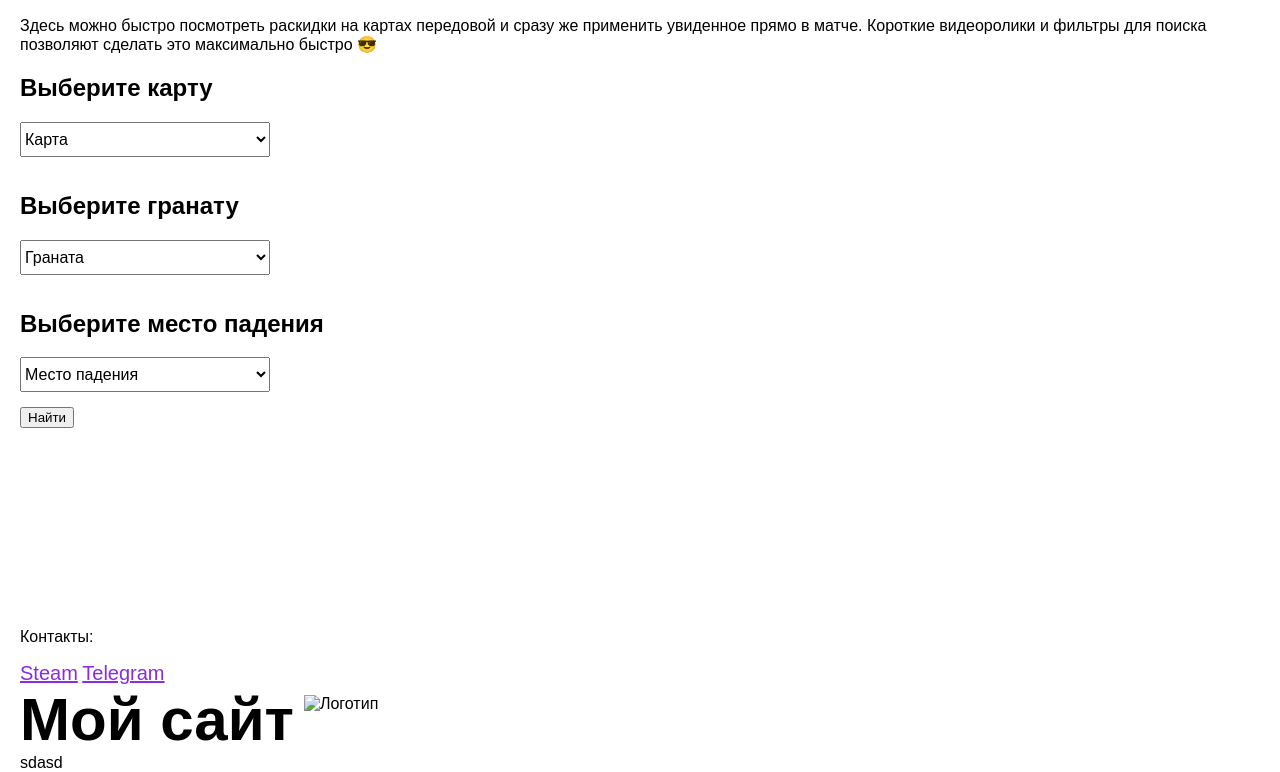
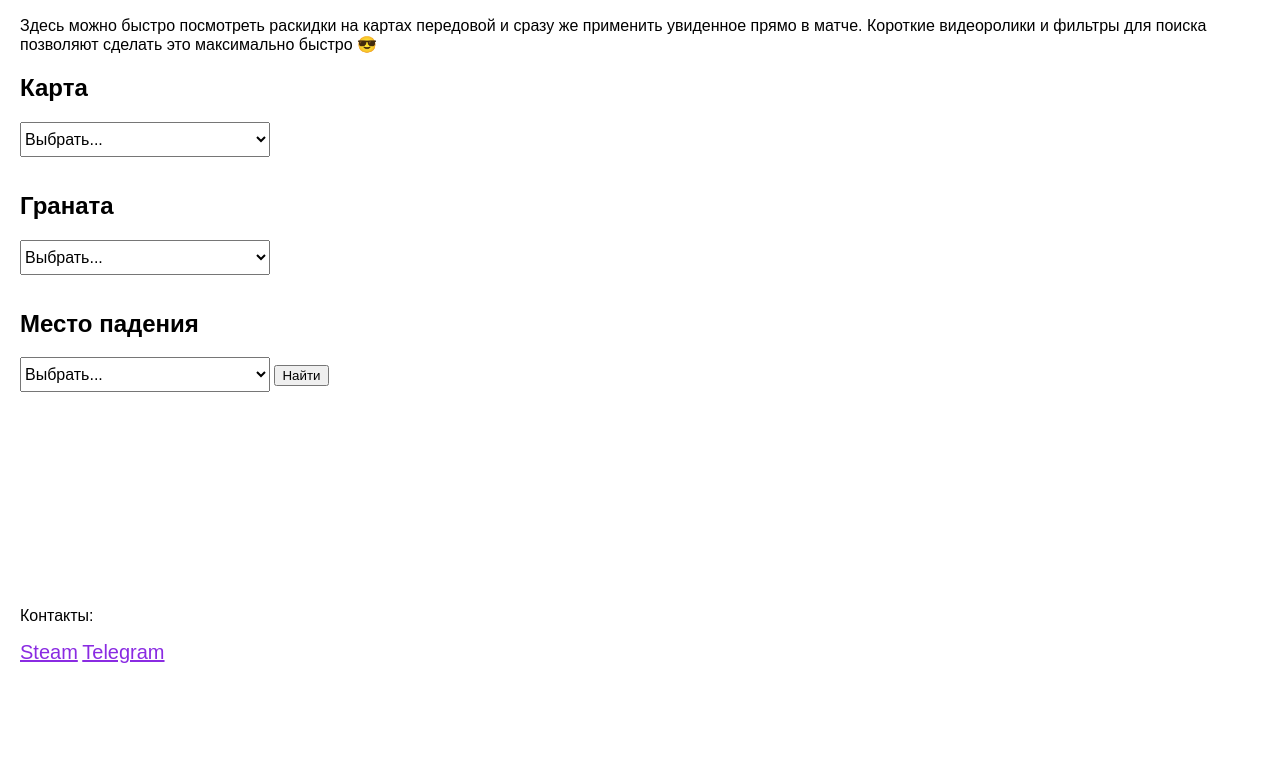
Before and after one commit to Abrikos1407Krecker228/CS2-cheat-sheet, a plain HTML site: page index.html in a window 1280 px wide. Shown: the part 140-912 px from the top of the page. After the commit the page ends 804 px from the top, so only its background shows below. Drawn offline with Linux system fonts and the light colour scheme.

Commit message:
чистка лишней документации и упорядочивание. использование терминала VS Code

```diff
--- a/index.html
+++ b/index.html
@@ -1,30 +1,23 @@
 <!doctype html>
 <html lang="ru">
-
 <head>
-  <meta charset="utf-8">
-  <title>CS2 Lineups</title>
-  <link rel="stylesheet" href="style.css">
+    <meta charset="utf-8">                                                                    <!-- Корректно отображает кириллицу -->
+    <title>CS2 Lineups</title>                                                                <!-- Заголовок вкладки в браузере -->
+    <link rel="stylesheet" href="style.css">                                                  <!-- Подключение css -->
 </head>
-
-
 <body>
-  <div class="header">
     <header>
         <h1>Counter Strike 2 Lineups o(*￣▽￣*)ブ</h1>
         <img src="./cs2main.jpg">
-      <p>Здесь можно быстро посмотреть раскидки на картах передовой и сразу же применить увиденное прямо в матче.
-      Короткие видеоролики и фильтры для поиска позволяют сделать это максимально быстро 😎</p>
+        <p>Здесь можно быстро посмотреть раскидки на картах
+           передовой и сразу же применить увиденное прямо в матче.
+          Короткие видеоролики и фильтры для поиска позволяют
+          сделать это максимально быстро 😎</p>
     </header>
-  </div>
-
-
-
     <main>
-    <div class="filter_map">
-      <h2>Выберите карту</h2>
+        <h2>Карта</h2>                            <!-- Фильтр карты -->
         <select>
-          <option>Карта</option>
+            <option>Выбрать...</option>
             <option>Dust2</option>
             <option>Mirage</option>
             <option>Nuke</option>
@@ -34,45 +27,29 @@
             <option>Anubis</option>
             <option>Cache</option>
         </select>
-    </div>
-
-    <div class="filter_grenade">
-      <h2>Выберите гранату</h2>
+        <h2>Граната</h2>                           <!-- Фильтр гранаты -->
         <select>
+            <option>Выбрать...</option>
             <option>Граната</option>
             <option>Дым</option>
-            <option>Слеповая</option>
+            <option>Световая</option>
             <option>Молотов</option>
         </select>
-    </div>
-
-    <div class="filter_down">
-      <h2>Выберите место падения</h2>
+        <h2>Место падения</h2>                    <!-- Фильтр места падения -->
         <select>
-          <option>Место падения</option>
+            <option>Выбрать...</option>
             <option>Шорт</option>
             <option>Мид</option>
             <option>Двери</option>
             <option>Окно</option>
         </select>
-    </div>
-
-    <div class="search">  <button>Найти</button>  </div>
+        <button>Найти</button>
     </main>
 
     <footer>
-    <div class="contact_me">
         <p>Контакты:</p>
         <a href="https://steamcommunity.com/id/sgol324j/">Steam</a>
         <a href="https://t.me/Kxxx1337">Telegram</a>
-    </div>
     </footer>
 </body>
-
-
-<div class="title">
-  <h1>Мой сайт</h1>
-  <img src="image.png" alt="Логотип">
-</div>
-sdasd
 </html>
```
Also changed, not shown: Documents/01-vision-document.md (renamed from Documents/01_Vision Document.md), Documents/02-набросок-дизайн.md (renamed from Documents/02_Набросок-дизайн.md), Documents/03-интервью-с-заказчиком(не-обновляю).md (renamed from Documents/03_Interview_Notes.md), Documents/04-бизнес-требования(не-обновляю).md (renamed from Documents/03_Business Requirements (BRD).md), Documents/05-функциональные-требования(не-обновляю).md (renamed from Documents/04_Functional Requirements (FRD).md), Documents/06-нефункциональные-требования(не-обновляю).md (renamed from Documents/12_Non_Functional_Requirements.md), Documents/07-матрица-трассировки-требований(не-обновляю).md (renamed from Documents/05_Traceability Matrix (RTM).md), Documents/08-тест-кейсы(не-обновляю).md (renamed from Documents/08_Test Cases.md), Documents/09-всякое.md (renamed from Documents/13_всякое.md). Lines whose indentation alone changed are shown as unchanged.
